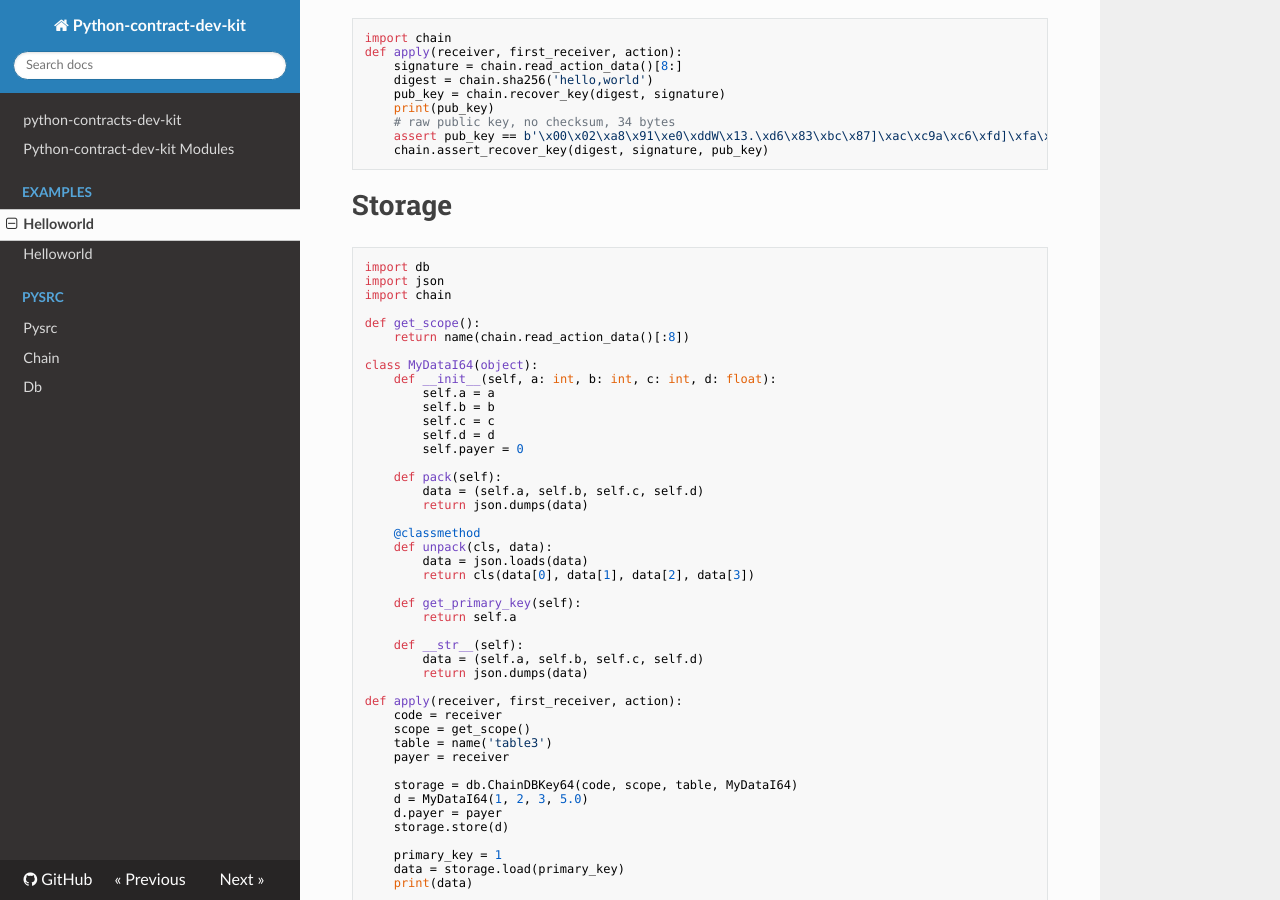
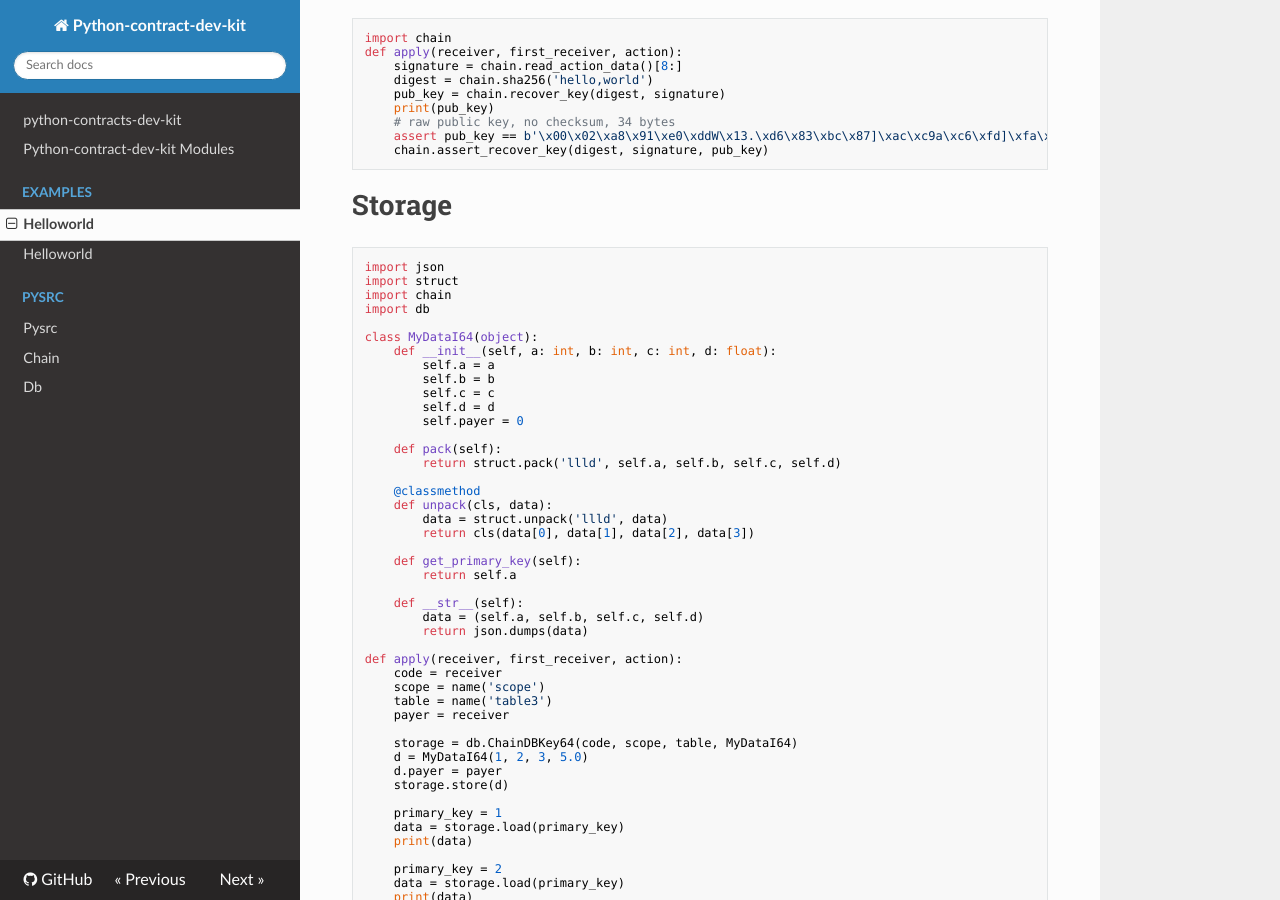
Before and after one commit to uuosio/pscdk, an MkDocs documentation site: the page built from docs/examples/index.md, in a window 1280 px wide and 900 px high, scrolled down 3338 px. Built offline with MkDocs 1.6.1, drawn with Linux system fonts in a browser that asks for light colours; nearby versions of some CDN libraries.

Commit message:
Update docs

````diff
--- a/docs/examples/index.md
+++ b/docs/examples/index.md
@@ -207,12 +207,10 @@
 
 # Storage
 ```python
+import json
+import struct
+import chain
 import db
-import json
-import chain
-
-def get_scope():
-    return name(chain.read_action_data()[:8])
 
 class MyDataI64(object):
     def __init__(self, a: int, b: int, c: int, d: float):
@@ -223,12 +221,11 @@
         self.payer = 0
 
     def pack(self):
-        data = (self.a, self.b, self.c, self.d)
-        return json.dumps(data)
+        return struct.pack('llld', self.a, self.b, self.c, self.d)
 
     @classmethod
     def unpack(cls, data):
-        data = json.loads(data)
+        data = struct.unpack('llld', data)
         return cls(data[0], data[1], data[2], data[3])
 
     def get_primary_key(self):
@@ -240,7 +237,7 @@
 
 def apply(receiver, first_receiver, action):
     code = receiver
-    scope = get_scope()
+    scope = name('scope')
     table = name('table3')
     payer = receiver
 
````
Also changed, not shown: README.md (+36 -3 lines), 1 other file.
